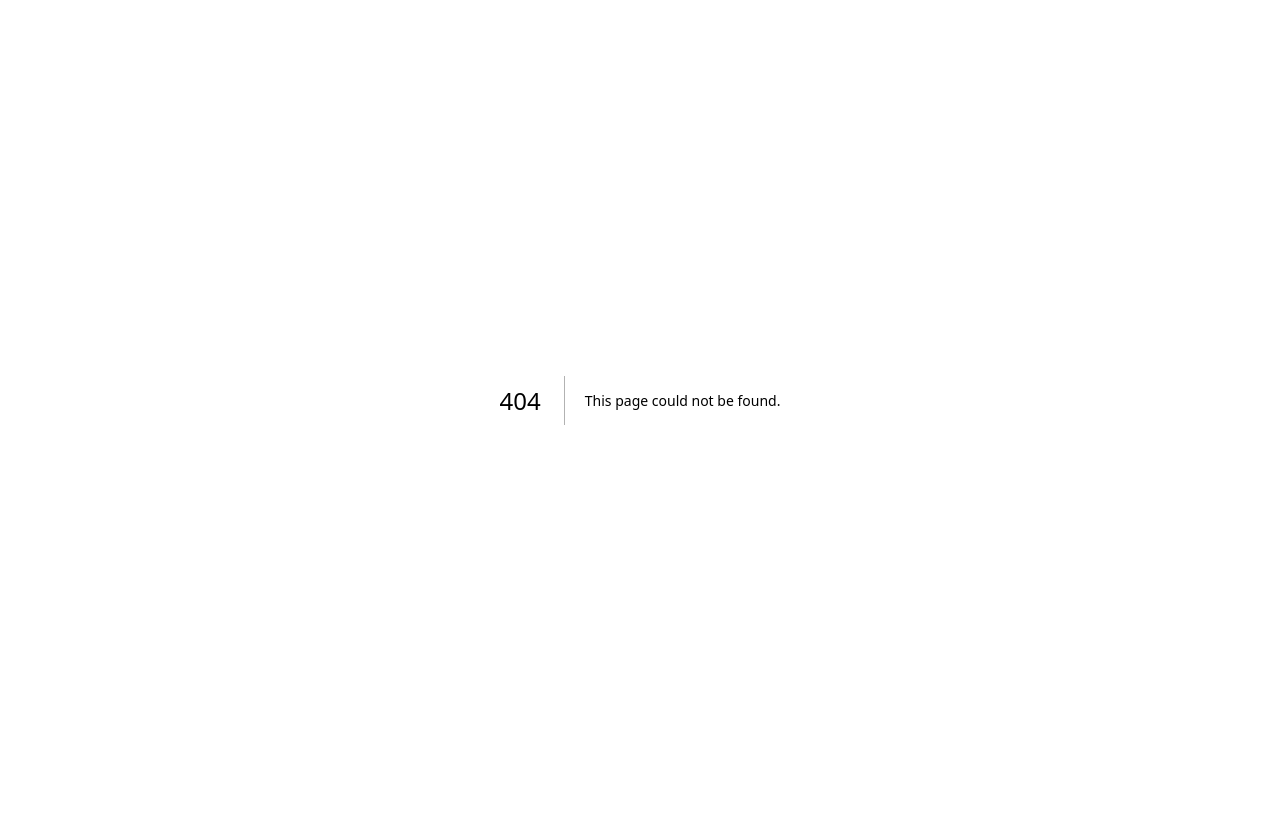
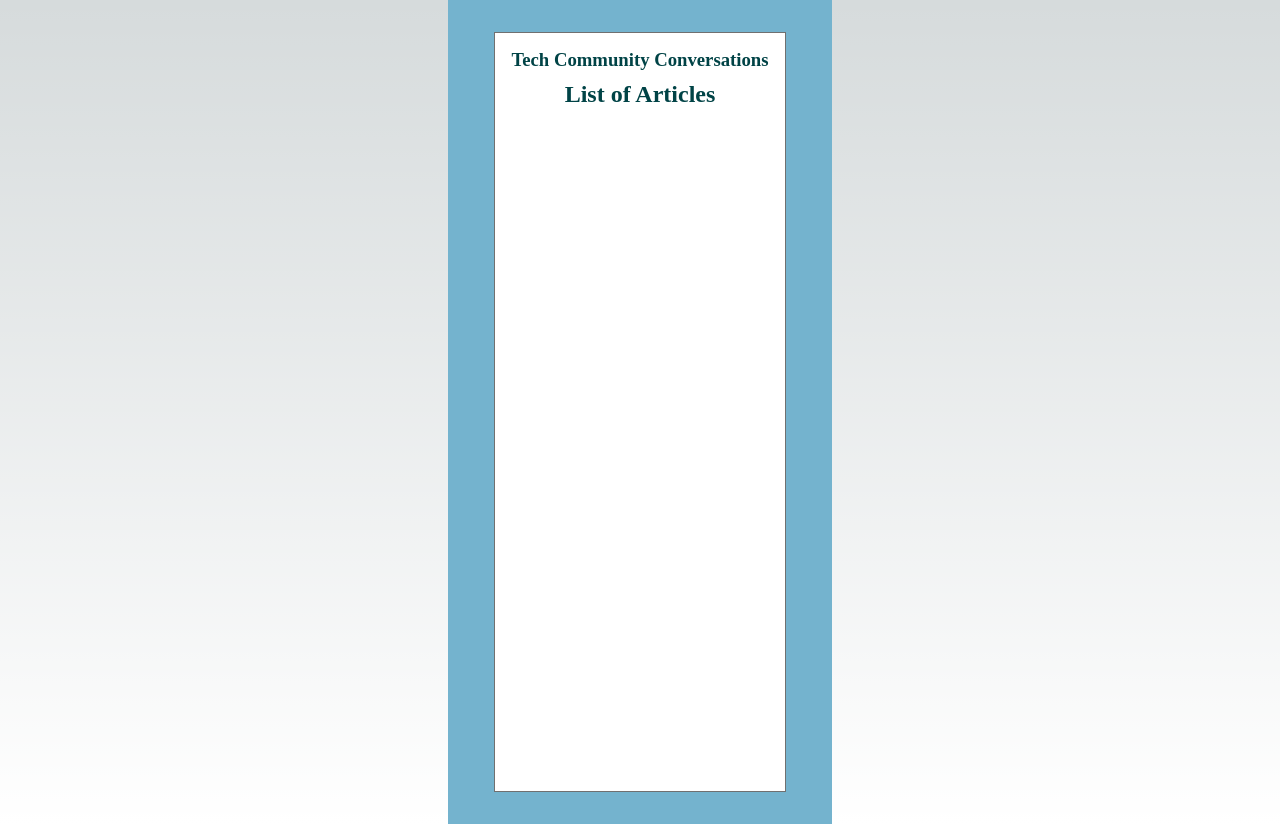
Before and after one commit to jcsmileyjr/tech-community-career-conversations, a Next.js app: page /menu in a window 1280 px wide. Before the commit this address had no page. Before the commit the page ends 800 px from the top, so only its background shows below. Built offline with nearby package versions, Linux system fonts and the light colour scheme.

Commit message:
Added bacis layout and styles of Menu page

```diff
--- a/src/pages/index.js
+++ b/src/pages/index.js
@@ -6,6 +6,7 @@ import PreviousArrow from '../assets/PolygonLeft.png'
 import NextArrow from '../assets/PolygonRight.png'
 //import fetch from 'node-fetch';
 import { useState, useEffect } from 'react'
+import Link from 'next/link'
 
 export default function Home() {
   const [content, setContent] = useState("loading");
@@ -98,7 +99,9 @@ export default function Home() {
                 />
                 <p className={`${styles.footerArrowTitle} ${styles.primaryTextColorBold}`}>Previous</p>
               </div>
-              <button type="button" className={styles.footerMenuButton}>MENU</button>
+              <button type="button" className={styles.footerMenuButton}>
+                <Link href="/menu">MENU</Link>
+              </button>
               <div className={styles.footerDirections} onClick={() => nextArticle()}>
                 <Image
                   src={NextArrow}
--- /dev/null
+++ b/src/pages/menu.js
@@ -0,0 +1,27 @@
+import Link from "next/link"
+import Head from "next/head"
+import styles from '@/styles/Menu.module.css'
+
+const Menu = () => {
+
+    return(
+        <>
+            <Head>
+                <title>Tech Community Career Conversations</title>
+                <meta name="description" content="Community generated career advice" />
+                <meta name="viewport" content="width=device-width, initial-scale=1" />
+                <link rel="icon" href="/favicon.ico" />
+            </Head>
+            <div className={styles.page}>
+                <main className={styles.main}>
+                    <h3 className={`${styles.appTitle} ${styles.primaryTextColorBold}`}>Tech Community Conversations</h3>
+                    <h2 className={`${styles.appTitle} ${styles.primaryTextColorBold}`}>List of Articles</h2>
+
+                </main>
+
+            </div>
+        </>
+    )
+}
+
+export default Menu
--- a/src/styles/Home.module.css
+++ b/src/styles/Home.module.css
@@ -92,6 +92,7 @@
   font-size: 1.25rem;
 }
 
+/*Desktop view*/
 @media only screen and (min-width: 600px){
   .page {
     width: 30%;
--- /dev/null
+++ b/src/styles/Menu.module.css
@@ -0,0 +1,37 @@
+/*Mobile first specs*/
+.page {
+    background-color: #74B3CE;
+    display: flex;
+    flex-direction: column;
+    align-items: center;
+    padding: 2rem;
+    min-height: 100vh;
+}
+
+.main {
+    border: 1px solid #707070;
+    background-color: white;
+    padding: 1rem;
+    min-height: 95vh;
+    display: flex;
+    flex-direction: column;
+    /* justify-content: space-between; */
+}
+
+.appTitle{
+    text-align: center;
+    margin-bottom: 10px;
+}
+
+.primaryTextColorBold {
+    color: #004346;
+    font-weight: bold;
+}
+
+/*Desktop view*/
+@media only screen and (min-width: 600px){
+    .page {
+      width: 30%;
+      margin: auto;
+    }
+  }
```
